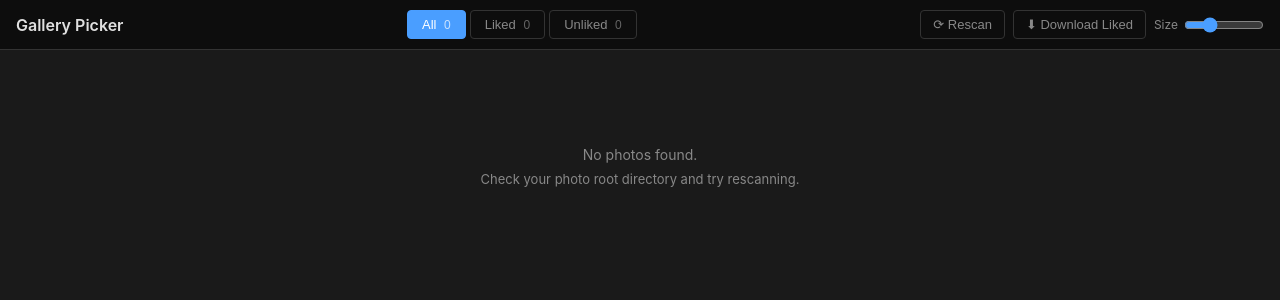
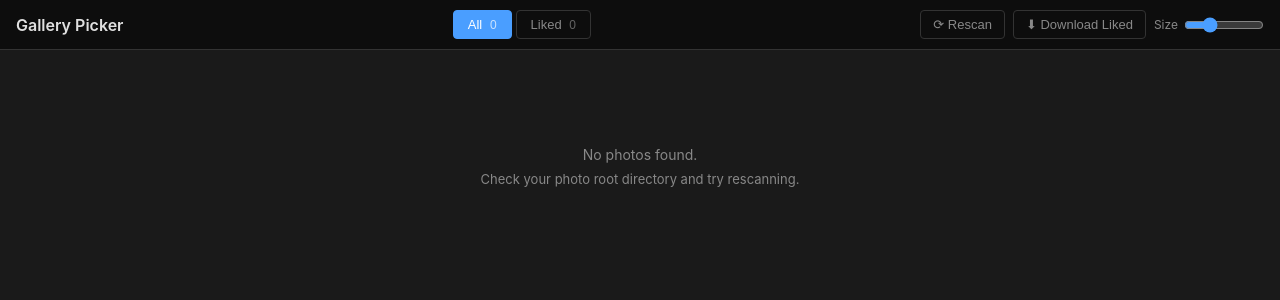
Before and after one commit to EdwardKot/gallerypicker-release, a FastAPI app: page / in a window 1280 px wide. Shown: the top 300 px of the page. Run offline with FastAPI, Linux system fonts and the light colour scheme; data that the repository does not hold is empty; some libraries are stand-ins or nearby versions.

Commit message:
Remove Unliked filter tab — only keep All and Liked
Co-Authored-By: Claude Opus 4.8 (1M context) <noreply@anthropic.com>

```diff
--- a/static/app.js
+++ b/static/app.js
@@ -48,7 +48,6 @@
     const $viewerDownload = document.getElementById('viewer-download');
     const $countAll = document.getElementById('count-all');
     const $countLiked = document.getElementById('count-liked');
-    const $countUnliked = document.getElementById('count-unliked');
 
     // ── Helpers ──────────────────────────────────────────────
 
@@ -83,7 +82,6 @@
             state.counts = data;
             $countAll.textContent = data.total ?? 0;
             $countLiked.textContent = data.liked ?? 0;
-            $countUnliked.textContent = data.unliked ?? 0;
         } catch (e) {
             console.error('fetchCounts', e);
         }
--- a/templates/index.html
+++ b/templates/index.html
@@ -15,7 +15,6 @@
             <div class="filters">
                 <button class="filter-btn active" data-filter="all">All <span id="count-all">0</span></button>
                 <button class="filter-btn" data-filter="liked">Liked <span id="count-liked">0</span></button>
-                <button class="filter-btn" data-filter="unliked">Unliked <span id="count-unliked">0</span></button>
             </div>
         </div>
         <div class="header-right">
```
